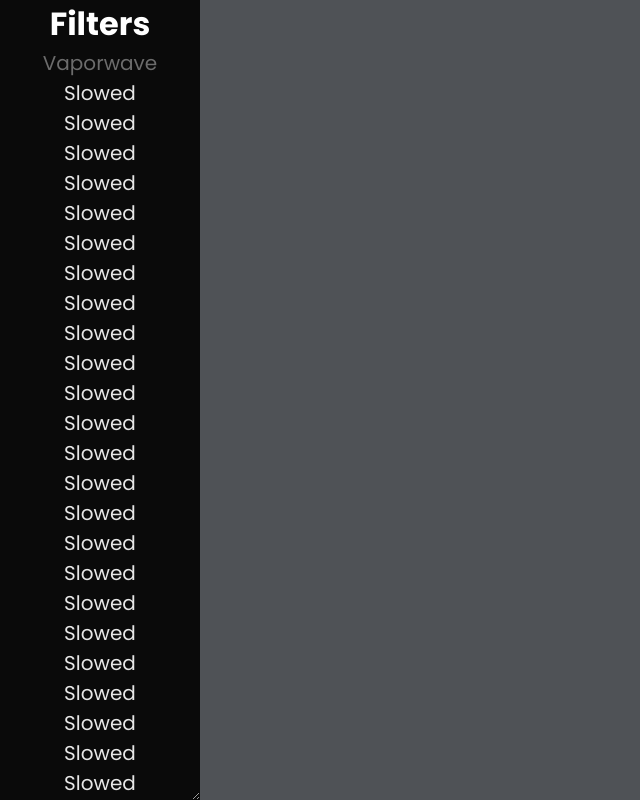
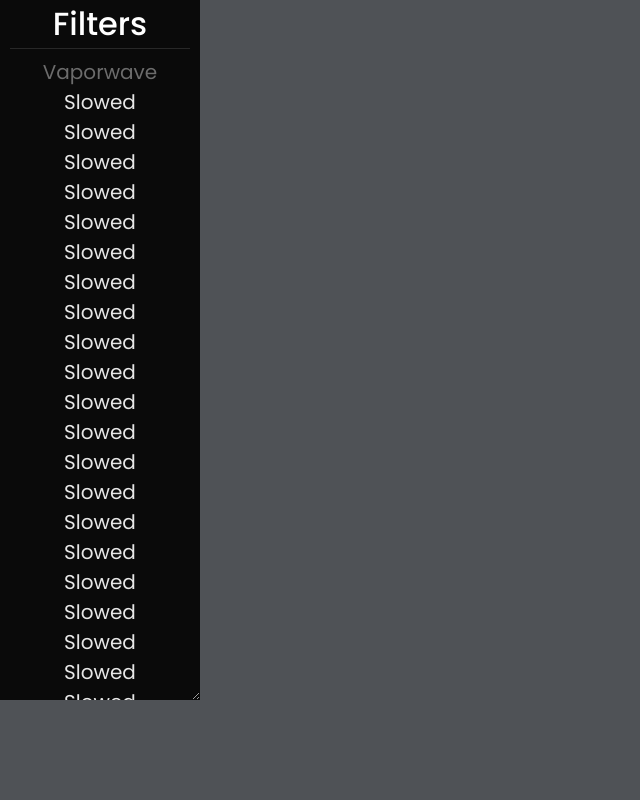
Before and after one commit to cryo-sphere/stereo-website, a Next.js app: page /webplayer in a window 1280 px wide. Shown: the whole page, without its empty margins (0-640 px from the left). Built offline with nearby package versions, Linux system fonts and the light colour scheme.

Commit message:
feat(Filterbar): add separator

```diff
--- a/src/components/webplayer/Filterbar.tsx
+++ b/src/components/webplayer/Filterbar.tsx
@@ -4,6 +4,7 @@
 	return (
 		<div className="filterbar">
 			<h1 className="filterbar-title">Filters</h1>
+			<hr className="filterbar-separator"></hr>
 			<ul className="filterbar-list">
 				<li>
 					<button className="filterbar-item">Vaporwave</button>
--- a/styles/components/webplayer/filterbar.scss
+++ b/styles/components/webplayer/filterbar.scss
@@ -9,8 +9,8 @@
 	min-width: 150px;
 	max-width: 400px;
 
-	height: 100vh;
-	max-height: 100vh;
+	height: calc(100vh - 100px);
+	max-height: calc(100vh - 100px);
 	overflow: hidden;
 
 	resize: horizontal;
@@ -27,7 +27,17 @@
 	width: 100%;
 }
 
+.filterbar-separator {
+	background-color: #282828;
+	border: none;
+	height: 1px;
+	width: 90%;
+	margin: 0 24px 8px 24px;
+}
+
 .filterbar-title {
+	font-weight: 500;
+
 	user-select: none; /* standard syntax */
 	-webkit-user-select: none; /* webkit (safari, chrome) browsers */
 	-moz-user-select: none; /* mozilla browsers */
--- a/styles/index.scss
+++ b/styles/index.scss
@@ -62,13 +62,6 @@
 	background: none;
 }
 
-.separator {
-	margin-left: 10px;
-	margin-right: 10px;
-	height: 2px;
-	background-color: rgba($white, 0.1);
-}
-
 /* == Tippy Theme */
 @font-face {
 	font-family: "Discord Font";
```
